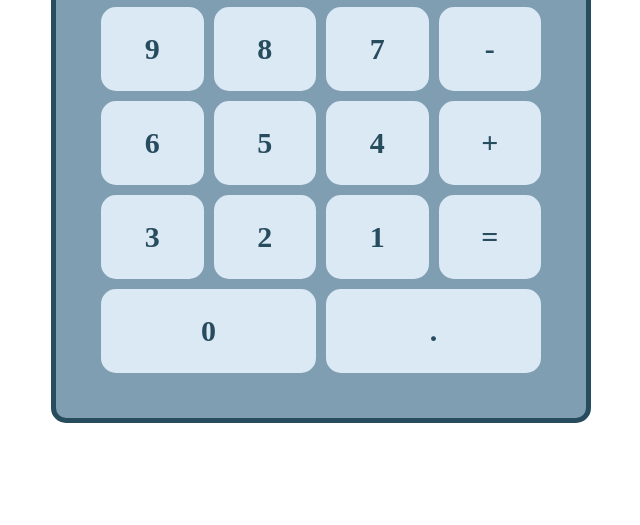
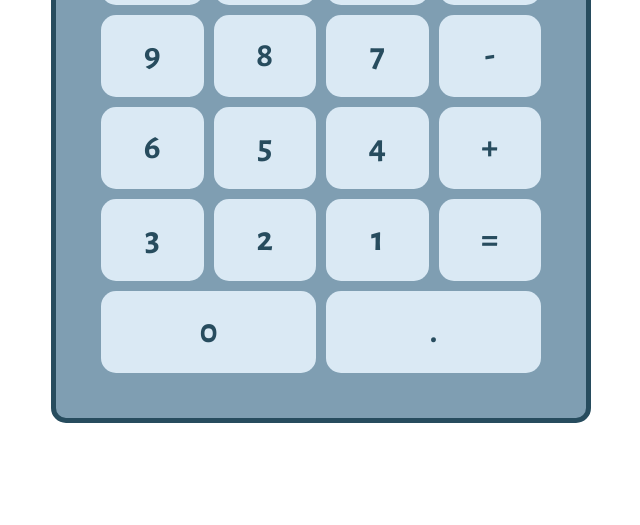
Before and after one commit to Monzi-2020/calculator, a plain HTML site: page index.html in a window 1280 px wide. Shown: the part 275-800 px from the top of the page, without its empty margins (319-959 px from the left). Drawn offline with Linux system fonts and the light colour scheme.

Commit message:
Applied Alegreya font

```diff
--- a/index.html
+++ b/index.html
@@ -6,6 +6,9 @@
     <title>Monzi's Calculator</title>
     <link rel="stylesheet" href="style.css">
     <script src="script.js" defer></script>
+    <link rel="preconnect" href="https://fonts.googleapis.com">
+<link rel="preconnect" href="https://fonts.gstatic.com" crossorigin>
+<link href="https://fonts.googleapis.com/css2?family=Alegreya+Sans+SC:wght@700&display=swap" rel="stylesheet">
 </head>
 <body>
     <div id="calculator">
--- a/style.css
+++ b/style.css
@@ -2,6 +2,13 @@ body {
     display: flex;
     justify-content: center;
 }
+
+.alegreya-sans sc-bold {
+    font-family: "Alegreya Sans SC", sans-serif;
+    font-weight: 700;
+    font-style: normal;
+  }
+
 
 #calculator {
  background-color: #7f9eb2;
@@ -20,6 +27,7 @@ body {
     background-color: #77919d;
     width: 450px;
     height: 80px;
+    border-radius: 15px;
 }
 
 #button_container{
@@ -32,13 +40,14 @@ body {
 .button {
     background-color: #dae9f4;
     width: 30px;
-    padding: 25px 30px;
+    padding: 20px 30px;
     margin: 5px;
-    font-size: 30px;
-    font-weight: 700;
+    font-size: 35px;
     text-align: center;
     color: #274C5e;
     border-radius: 15px;
     flex: auto;
+    font-family: "Alegreya Sans SC", sans-serif;
+    font-weight: 700;
 
 }
```
